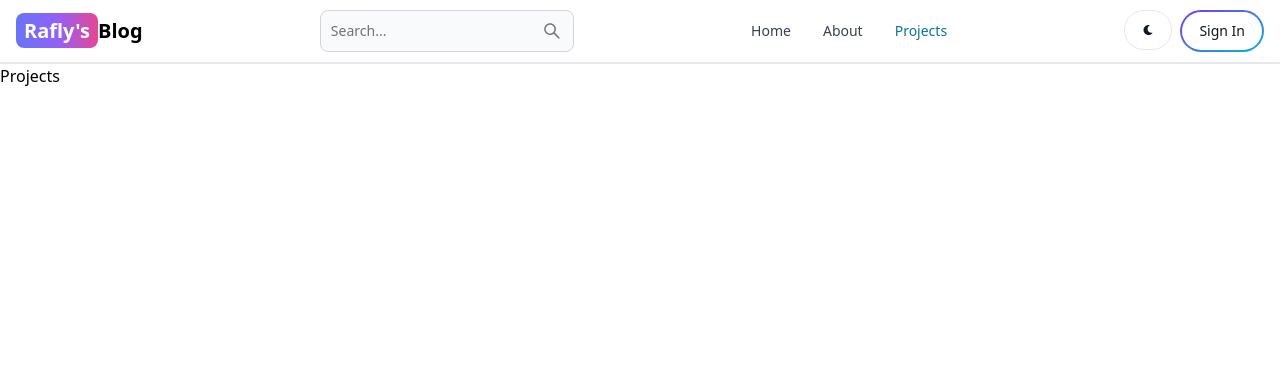
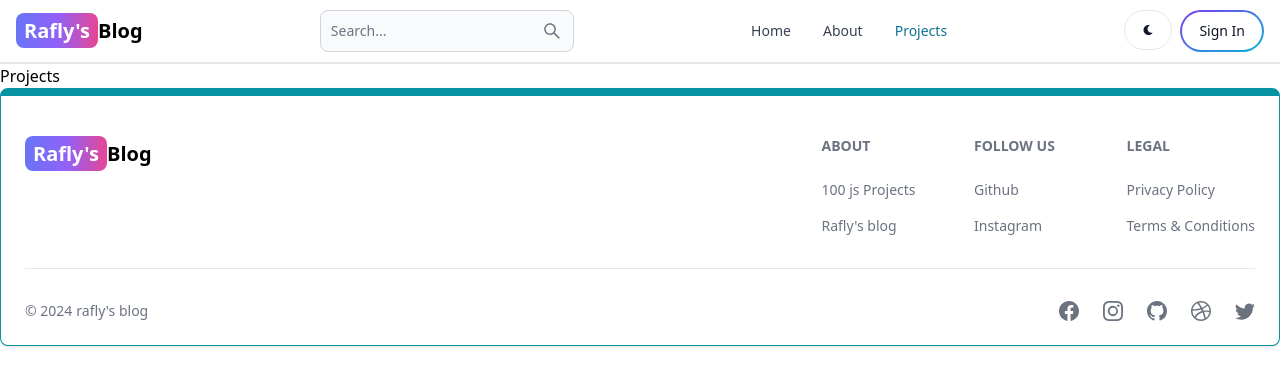
Before and after one commit to kenrafly/mern-blog, a React (Vite) app in the folder client/: page /projects in a window 1280 px wide. Shown: the top 386 px of the page. Built offline with nearby package versions, Linux system fonts and the light colour scheme.

Commit message:
create and add footer components

```diff
--- a/client/src/App.jsx
+++ b/client/src/App.jsx
@@ -7,6 +7,7 @@ import SignUp from "./pages/SignUp";
 import Dashboard from "./pages/Dashboard";
 import Projects from "./pages/Projects";
 import Header from "./components/Header";
+import Footer from "./components/Footer";
 export default function App() {
   return (
     <BrowserRouter>
@@ -19,6 +20,7 @@ export default function App() {
         <Route path="/dashboard" element={<Dashboard />}></Route>
         <Route path="/projects" element={<Projects />}></Route>
       </Routes>
+      <Footer />
     </BrowserRouter>
   );
 }
--- /dev/null
+++ b/client/src/components/Footer.jsx
@@ -0,0 +1,105 @@
+import React from "react";
+import { Footer } from "flowbite-react";
+import { Link } from "react-router-dom";
+import {
+  BsFacebook,
+  BsInstagram,
+  BsTwitter,
+  BsGithub,
+  BsDribbble,
+} from "react-icons/bs";
+const FooterComp = () => {
+  return (
+    <Footer container className="border border-t-8 border-teal-500">
+      <div className="w-full max-w-7xl mx-auto">
+        <div className="grid w-full justify-between sm:flex md:grid-cols-1">
+          <div className="mt-5">
+            <Link
+              to="/"
+              className="self-center whitespace-nowrap text-lg sm:text-xl font-semibold dark:text-white"
+            >
+              <span className="px-2 py-1 bg-gradient-to-r from-indigo-500 via-purple-500 to-pink-500 rounded-lg text-white ">
+                Rafly's
+              </span>
+              Blog
+            </Link>
+          </div>
+          <div className="grid grid-cols-2 gap-8 sm:mt-4 sm:grid-cols-3 sm:gap-6">
+            <div>
+              <Footer.Title title="About" />
+              <Footer.LinkGroup col>
+                <Footer.Link
+                  href="https:www.100jsprojects.com"
+                  target="_blank"
+                  rel="noopener norefferer"
+                >
+                  100 js Projects
+                </Footer.Link>
+                <Footer.Link
+                  href="/about"
+                  target="_blank"
+                  rel="noopener norefferer"
+                >
+                  Rafly's blog
+                </Footer.Link>
+              </Footer.LinkGroup>
+            </div>
+            <div>
+              <Footer.Title title="Follow Us" />
+              <Footer.LinkGroup col>
+                <Footer.Link
+                  href="https://www.github.com/kenrafly"
+                  target="_blank"
+                  rel="noopener norefferer"
+                >
+                  Github
+                </Footer.Link>
+                <Footer.Link
+                  href="https://www.instagram.com/kenrafly"
+                  target="_blank"
+                  rel="noopener norefferer"
+                >
+                  Instagram
+                </Footer.Link>
+              </Footer.LinkGroup>
+            </div>
+            <div>
+              <Footer.Title title="Legal" />
+              <Footer.LinkGroup col>
+                <Footer.Link href="#">Privacy Policy</Footer.Link>
+                <Footer.Link
+                  href="https://www.instagram.com/kenrafly"
+                  target="_blank"
+                  rel="noopener norefferer"
+                >
+                  Terms &amp; Conditions
+                </Footer.Link>
+              </Footer.LinkGroup>
+            </div>
+          </div>
+        </div>
+        <Footer.Divider />
+        <div className="w-full sm:flex sm:items-center sm:justify-between">
+          <Footer.Copyright
+            href="#"
+            by="rafly's blog"
+            year={new Date().getFullYear()}
+          />
+          <div className="flex gap-6 sm:mt-0 mt-4 sm:justify-center">
+            <Footer.Icon href="#" icon={BsFacebook} target="_blank" />
+            <Footer.Icon href="#" icon={BsInstagram} target="_blank" />
+            <Footer.Icon
+              href="https://www.github.com/kenrafly"
+              icon={BsGithub}
+              target="_blank"
+            />
+            <Footer.Icon href="#" icon={BsDribbble} target="_blank" />
+            <Footer.Icon href="#" icon={BsTwitter} target="_blank" />
+          </div>
+        </div>
+      </div>
+    </Footer>
+  );
+};
+
+export default FooterComp;
```
